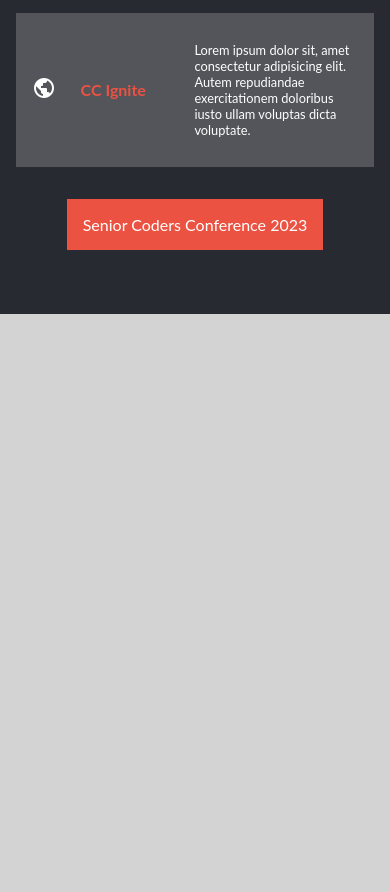
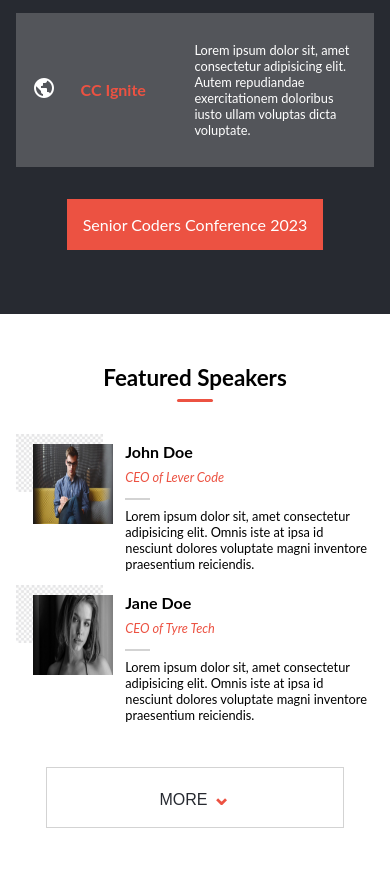
Before and after one commit to King-Benx/capstone-project-1, a website: page index.html in a window 390 px wide. Shown: the part 1208-2100 px from the top of the page. Before the commit the page ends 1522 px from the top, so only its background shows below. Drawn offline with Linux system fonts and the light colour scheme.

Commit message:
complete index mobile view

```diff
--- a/index.html
+++ b/index.html
@@ -26,14 +26,14 @@
       </div>
       <div class="main-bar">
         <div class="logo">
-          <a href="">
+          <a href="./">
             <img class="img-sm" src="./images/logo.png" alt="logo" />
           </a>
         </div>
         <input type="checkbox" id="nav-toggle" class="nav-toggle" />
         <nav>
           <ul>
-            <li><a href="#">About</a></li>
+            <li><a href="./about.html">About</a></li>
             <li><a href="#">Program</a></li>
             <li><a href="#">Join</a></li>
             <li><a href="#">Sponsor</a></li>
@@ -51,7 +51,11 @@
         <div class="content">
           <span class="welcome">"Learning from the experts"</span>
           <h1>Senior Coders Conference 2023</h1>
-          <p>A joyful celebration believing in the value of openness and sharing, creating a positive change with people from over 80 countries is taking place in January, in San Francisco.</p>
+          <p>
+            A joyful celebration believing in the value of openness and sharing,
+            creating a positive change with people from over 80 countries is
+            taking place in January, in San Francisco.
+          </p>
           <h2>2023.01.05(THU) ~ 16(FRI)</h2>
           <p>@ DefCon San Francisco, USA</p>
         </div>
@@ -61,18 +65,20 @@
     <!-- program section start -->
     <section class="container" id="program-section">
       <h2>Main Program</h2>
-        <hr/>
+      <hr />
       <div class="content">
         <div class="card">
           <div class="card-image">
-              <img class="img-md" src="./images/chart.png" alt="chat"/>
+            <img class="img-md" src="./images/chart.png" alt="chat" />
           </div>
           <div class="card-title">
             <h4>Lecture</h4>
           </div>
           <div class="card-content">
-              <p>Lorem ipsum dolor sit, amet consectetur adipisicing elit. Autem repudiandae exercitationem doloribus iusto ullam
-                voluptas dicta voluptate.
+            <p>
+              Lorem ipsum dolor sit, amet consectetur adipisicing elit. Autem
+              repudiandae exercitationem doloribus iusto ullam voluptas dicta
+              voluptate.
             </p>
           </div>
         </div>
@@ -84,8 +90,10 @@
             <h4>CC Exhibition</h4>
           </div>
           <div class="card-content">
-              <p>Lorem ipsum dolor sit, amet consectetur adipisicing elit. Autem repudiandae exercitationem doloribus iusto ullam
-                voluptas dicta voluptate.
+            <p>
+              Lorem ipsum dolor sit, amet consectetur adipisicing elit. Autem
+              repudiandae exercitationem doloribus iusto ullam voluptas dicta
+              voluptate.
             </p>
           </div>
         </div>
@@ -97,8 +105,10 @@
             <h4>Forum</h4>
           </div>
           <div class="card-content">
-              <p>Lorem ipsum dolor sit, amet consectetur adipisicing elit. Autem repudiandae exercitationem doloribus iusto ullam
-                voluptas dicta voluptate.
+            <p>
+              Lorem ipsum dolor sit, amet consectetur adipisicing elit. Autem
+              repudiandae exercitationem doloribus iusto ullam voluptas dicta
+              voluptate.
             </p>
           </div>
         </div>
@@ -110,8 +120,10 @@
             <h4>Workshop</h4>
           </div>
           <div class="card-content">
-              <p>Lorem ipsum dolor sit, amet consectetur adipisicing elit. Autem repudiandae exercitationem doloribus iusto ullam
-                voluptas dicta voluptate.
+            <p>
+              Lorem ipsum dolor sit, amet consectetur adipisicing elit. Autem
+              repudiandae exercitationem doloribus iusto ullam voluptas dicta
+              voluptate.
             </p>
           </div>
         </div>
@@ -123,8 +135,10 @@
             <h4>CC Ignite</h4>
           </div>
           <div class="card-content">
-              <p>Lorem ipsum dolor sit, amet consectetur adipisicing elit. Autem repudiandae exercitationem doloribus iusto ullam
-                voluptas dicta voluptate.
+            <p>
+              Lorem ipsum dolor sit, amet consectetur adipisicing elit. Autem
+              repudiandae exercitationem doloribus iusto ullam voluptas dicta
+              voluptate.
             </p>
           </div>
         </div>
@@ -135,6 +149,43 @@
     </section>
     <!-- program section end -->
     <!-- featured speakers section start -->
+    <section class="container" id="featured-section">
+      <h2>Featured Speakers</h2>
+      <hr />
+      <div class="content">
+        <div class="card">
+          <div class="card-image">
+            <img src="./images/man1.jpg" alt="man 1" />
+          </div>
+          <div class="card-content">
+            <h4>John Doe</h4>
+            <em>CEO of Lever Code</em>
+            <p>
+              Lorem ipsum dolor sit, amet consectetur adipisicing elit. Omnis
+              iste at ipsa id nesciunt dolores voluptate magni inventore
+              praesentium reiciendis.
+            </p>
+          </div>
+        </div>
+        <div class="card">
+          <div class="card-image">
+            <img src="./images/female1.jpg" alt="man 1" />
+          </div>
+          <div class="card-content">
+            <h4>Jane Doe</h4>
+            <em>CEO of Tyre Tech</em>
+            <p>
+              Lorem ipsum dolor sit, amet consectetur adipisicing elit. Omnis
+              iste at ipsa id nesciunt dolores voluptate magni inventore
+              praesentium reiciendis.
+            </p>
+          </div>
+        </div>
+      </div>
+      <div class="call-to-action">
+        <button>More <span>&#x2304;</span></button>
+      </div>
+    </section>
     <!-- featured speakers section end -->
     <!-- partner section start -->
     <!-- partner section end -->
--- a/styles/style.css
+++ b/styles/style.css
@@ -3,7 +3,7 @@
   --clr-secondary: #d3d3d3;
   --clr-accent: #ec5242;
   --clr-white: #fff;
-  --clr-dark-red:#651309;
+  --clr-dark-red: #651309;
   --clr-mid-primary: #53555a;
 }
 
@@ -23,8 +23,6 @@ body {
   width: 2.5rem;
   border-radius: 50%;
 }
-
-
 
 header {
   text-align: center;
@@ -97,7 +95,7 @@ nav a:hover {
 }
 
 .nav-toggle:checked {
-  background:var(--clr-white);
+  background: var(--clr-white);
 }
 
 .nav-toggle:checked ~ nav {
@@ -105,7 +103,7 @@ nav a:hover {
   border-radius: 0.3rem;
 }
 
-.nav-toggle:checked ~ .nav-toggle-label{
+.nav-toggle:checked ~ .nav-toggle-label {
   background-color: var(--clr-white);
   padding: 0.2rem;
   border-top-left-radius: 1rem;
@@ -153,26 +151,33 @@ nav a:hover {
   bottom: 7px;
 }
 
-#landing-section{
+#landing-section {
   height: 50vh;
   background-image: url("../images/background.jpg");
 }
 
-.mask{
+.mask {
   height: 100%;
-  background: rgba(255,255,255,0.6);
+  background: rgba(255, 255, 255, 0.6);
   background-size: cover;
 }
 
-.mask .content{
+.mask .content {
   padding: 4rem 1rem;
   color: var(--clr-accent);
   font-size: 1.2rem;
 }
 
-.mask .content h1{
+.mask .content h1 {
   font-size: 2rem;
-  background: linear-gradient(45deg, var(--clr-accent), var(--clr-dark-red), transparent, var(--clr-dark-red), var(--clr-accent));
+  background: linear-gradient(
+    45deg,
+    var(--clr-accent),
+    var(--clr-dark-red),
+    transparent,
+    var(--clr-dark-red),
+    var(--clr-accent)
+  );
   background-color: transparent;
   text-transform: uppercase;
   background-size: 100%;
@@ -191,81 +196,83 @@ nav a:hover {
   padding: 1rem;
 }
 
-.mask .content h2{
+.mask .content h2 {
   color: var(--clr-primary);
   font-size: 1.4rem;
 }
 
 .mask .content h2 ~ p {
-  border:none;
-  background:none;
-  padding:0;
+  border: none;
+  background: none;
+  padding: 0;
 }
 
-#program-section{
+#program-section {
   padding: 2rem 1rem;
   background: var(--clr-primary);
-  color:var(--clr-white);
+  color: var(--clr-white);
 }
 
-#program-section h2{
+#program-section h2,
+#featured-section h2 {
   text-align: center;
-  font-size:1.4rem;
+  font-size: 1.4rem;
   margin-block-end: 0;
 }
 
-#program-section hr{
+#program-section hr,
+#featured-section hr {
   background-color: var(--clr-accent);
   width: 10%;
-  height:3px;
+  height: 3px;
   border: none;
   border-radius: 2rem;
   margin-block-end: 2rem;
 }
 
-#program-section .content{
+#program-section .content {
   display: flex;
   flex-direction: column;
-  gap:1rem;
-  justify-content:center;
-  align-items:center;
+  gap: 1rem;
+  justify-content: center;
+  align-items: center;
 }
 
-#program-section .card{
+#program-section .card {
   display: flex;
   justify-content: center;
   align-items: center;
   background-color: var(--clr-mid-primary);
-  gap:1rem;
-  padding:1rem;
+  gap: 1rem;
+  padding: 1rem;
 }
 
-#program-section .card .card-image{
-  width:10%;
+#program-section .card .card-image {
+  width: 10%;
 }
 
-#program-section .card .card-title{
-  width:30%;
+#program-section .card .card-title {
+  width: 30%;
 }
-#program-section .card .card-content{
-  flex:4;
+#program-section .card .card-content {
+  flex: 4;
 }
 
-#program-section .card .card-title h4{
-  color:var(--clr-accent);
+#program-section .card .card-title h4 {
+  color: var(--clr-accent);
   font-size: 1rem;
 }
 
 #program-section .card .card-content p {
-  font-size:0.8rem;
+  font-size: 0.8rem;
 }
 
-#program-section a{
-  margin-block:2rem;
-  margin-inline:auto;
-  display:inline-block;
-  color:var(--clr-white);
-  text-decoration:none;
+#program-section a {
+  margin-block: 2rem;
+  margin-inline: auto;
+  display: inline-block;
+  color: var(--clr-white);
+  text-decoration: none;
   padding: 1rem;
   background-color: var(--clr-accent);
 }
@@ -275,7 +282,107 @@ nav a:hover {
 }
 
 #program-section .call-to-action {
-  text-align:center;
+  text-align: center;
+}
+
+#featured-section {
+  padding: 2rem 1rem;
+  background-color: var(--clr-white);
+}
+
+#featured-section .card {
+  display: flex;
+  justify-content: space-between;
+  gap: 1.4rem;
+  align-items: center;
+}
+
+#featured-section .card .card-image {
+  background-image: url("../images/transparent.jpg");
+  background-repeat: no-repeat;
+  background-size: contain;
+  display: flex;
+  justify-content: flex-end;
+  align-items: flex-end;
+  width: 100px;
+  height: 150px;
+  position: relative;
+}
+
+#featured-section .card .card-image img {
+  width: 80px;
+  height: 80px;
+  position: absolute;
+  top: 10px;
+  right: -10px;
+}
+
+#featured-section .card .card-content {
+  width: 80%;
+  display: flex;
+  flex-direction: column;
+  justify-content: flex-start;
+  align-items: flex-start;
+}
+
+#featured-section .card .card-content h4 {
+  font-size: 1rem;
+  padding: 0;
+  margin-block: 0.5rem;
+}
+
+#featured-section .card .card-content p,
+#featured-section .card .card-content em {
+  font-size: 0.8rem;
+  display: block;
+  overflow: auto;
+}
+
+#featured-section .card .card-content em {
+  color: var(--clr-accent);
+}
+
+#featured-section .card .card-content p::before {
+  display: block;
+  content: "";
+  background-color: var(--clr-secondary);
+  width: 10%;
+  height: 2px;
+  padding-block-start: 0;
+  margin-bottom: 0.5rem;
+}
+
+
+
+#featured-section .call-to-action{
+  text-align: center;
+}
+
+#featured-section .call-to-action button{
+  text-transform: uppercase;
+  margin-block: 2rem;
+  display: inline-block;
+  color: var(--clr-primary);
+  padding: 1rem 7rem;
+  background-color: var(--clr-white);
+  border:1px solid var(--clr-secondary);
+  font-size: 1rem;
+  cursor: pointer;
+}
+
+#featured-section .call-to-action button:hover {
+  color:var(--clr-white);
+  background-color:var(--clr-dark-red);
+}
+
+#featured-section .call-to-action span{
+  font-size: 1.4rem;
+  color: var(--clr-accent);
+  font-weight: bold;
+}
+
+#featured-section .call-to-action button:hover > span{
+  color: var(--clr-white);
 }
 
 @media (min-width: 768px) {
@@ -288,7 +395,7 @@ nav a:hover {
     display: none;
   }
 
-  .top-bar{
+  .top-bar {
     padding-inline-end: 10%;
   }
 
@@ -296,7 +403,7 @@ nav a:hover {
     background: var(--clr-white);
     display: flex;
     align-items: center;
-    justify-content:space-between;
+    justify-content: space-between;
     padding-inline: 1%;
     gap: 2rem;
   }
```
Also changed, not shown: images/female1.jpg (added), images/female2.jpg (added), images/female3.jpg (added), images/man1.jpg (added), images/man2.jpg (added), images/man3.jpg (added), images/transparent.jpg (added). Lines whose indentation alone changed are shown as unchanged.
